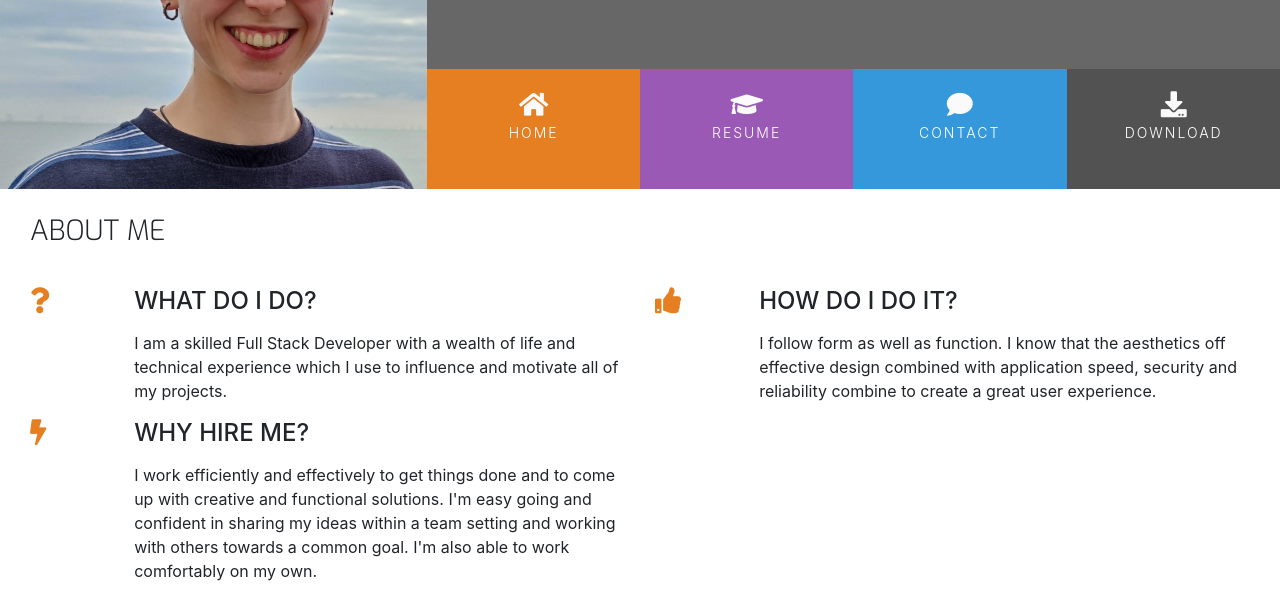
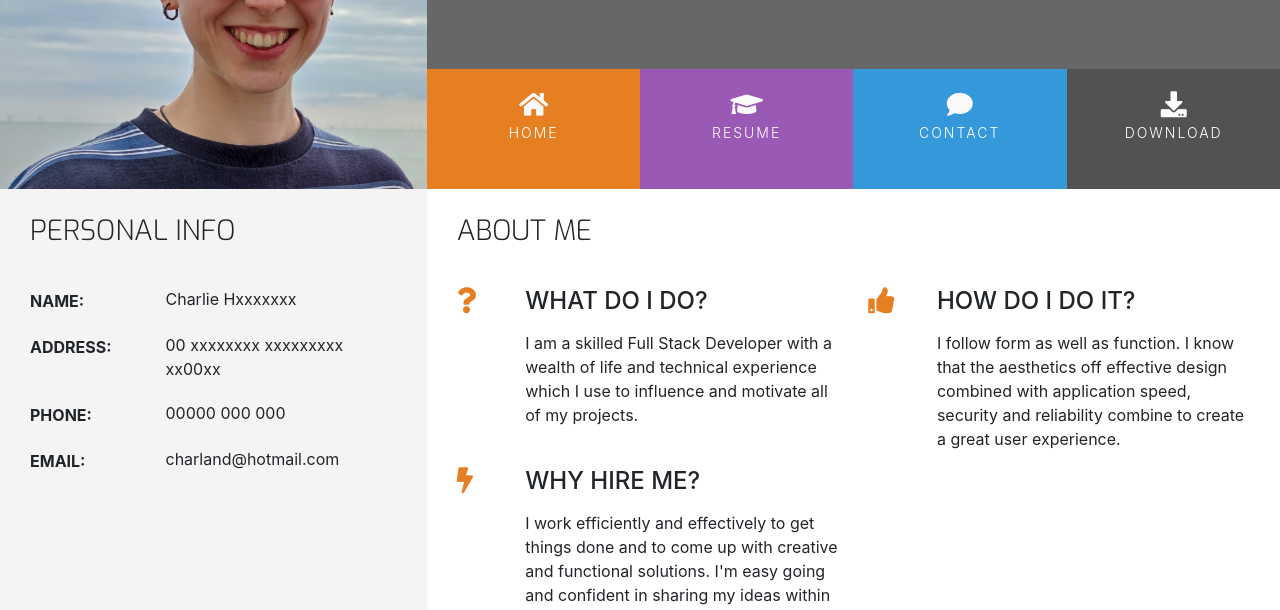
Before and after one commit to mountaincharlie/Resume-Project, a plain HTML site: page index.html in a window 1280 px wide. Shown: the part 180-790 px from the top of the page. Drawn offline with nearby package versions, Linux system fonts and the light colour scheme.

Commit message:
Add and style personal info section

```diff
--- a/assets/css/style.css
+++ b/assets/css/style.css
@@ -9,6 +9,10 @@
 
 .bg-color-three-reasons{
     background-color: #ffffff;
+}
+
+.bg-color-personal-info{
+    background-color: #f4f4f4;
 }
 
 .ui-menu-color-home{
@@ -229,3 +233,36 @@ footer{
 .three-reasons-heading{
     margin-bottom: 15px;
 }
+
+/* -----------------------------PERSONAL INFO */
+
+.personal-info-item{
+    margin-bottom: 20px;
+    display: block;
+    clear: both;
+}
+
+.personal-info-item .key, .personal-info-item .value{
+    padding-right: 8px;
+    display: inline-block;
+}
+
+.personal-info-item .key p, .personal-info-item .value p{
+    margin: 0;
+}
+
+.personal-info-item .key{
+    width: 30%;
+    margin-right: 21px;
+    padding-top: 2px;
+    vertical-align: top;
+}
+
+.personal-info-item .key p{
+    font-weight: 700;
+}
+
+.personal-info-item .value{
+    position: relative;
+    width: 60%;
+}
--- a/index.html
+++ b/index.html
@@ -60,7 +60,62 @@
 
         <section class="container-fluid">
             <!-- row-table and section-column ensures columns will be same height even with differnt content sizes -->
-            <div class="row row-table">
+            <div class="row">
+                <div class="col-md-4 bg-color-personal-info section-column">
+                    <div class="row">
+                        <div class="col-12">
+                            <h3 class="section-heading uppercase">Personal Info</h3>
+                        </div>
+                    </div>
+                    <div class="personal-info-item">
+                        <div class="key">
+                            <p class="uppercase">
+                                Name:
+                            </p>
+                        </div>
+                        <div class="value">
+                            <p>
+                                Charlie Hxxxxxxx
+                            </p>
+                        </div>
+                    </div>
+                    <div class="personal-info-item">
+                        <div class="key">
+                            <p class="uppercase">
+                                Address:
+                            </p>
+                        </div>
+                        <div class="value">
+                            <p>
+                                00 xxxxxxxx xxxxxxxxx xx00xx
+                            </p>
+                        </div>
+                    </div>
+                    <div class="personal-info-item">
+                        <div class="key">
+                            <p class="uppercase">
+                                Phone:
+                            </p>
+                        </div>
+                        <div class="value">
+                            <p>
+                                00000 000 000
+                            </p>
+                        </div>
+                    </div>
+                    <div class="personal-info-item">
+                        <div class="key">
+                            <p class="uppercase">
+                                Email:
+                            </p>
+                        </div>
+                        <div class="value">
+                            <p>
+                                charland@hotmail.com
+                            </p>
+                        </div>
+                    </div>
+                </div>
                 <div class="col-md-8 bg-color-three-reasons section-column">
                     <div class="row">
                         <div class="col">
```
